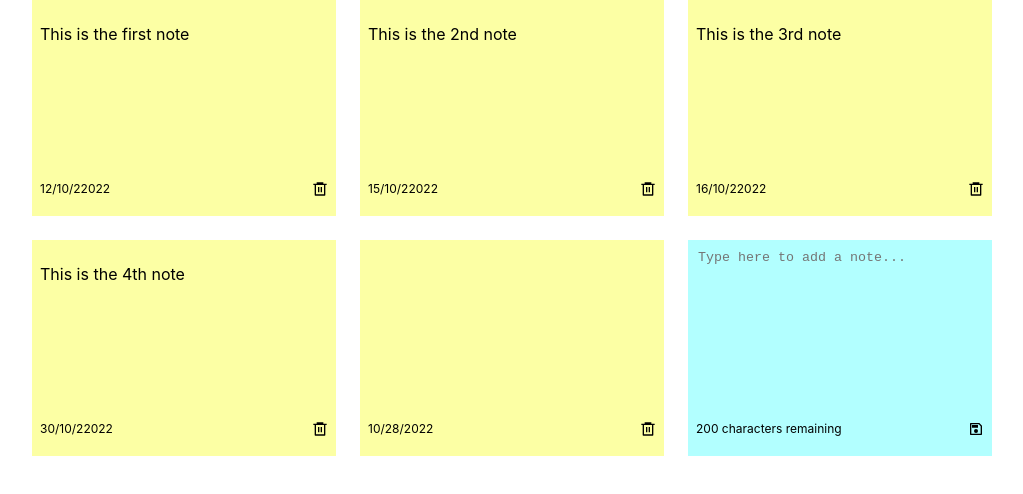
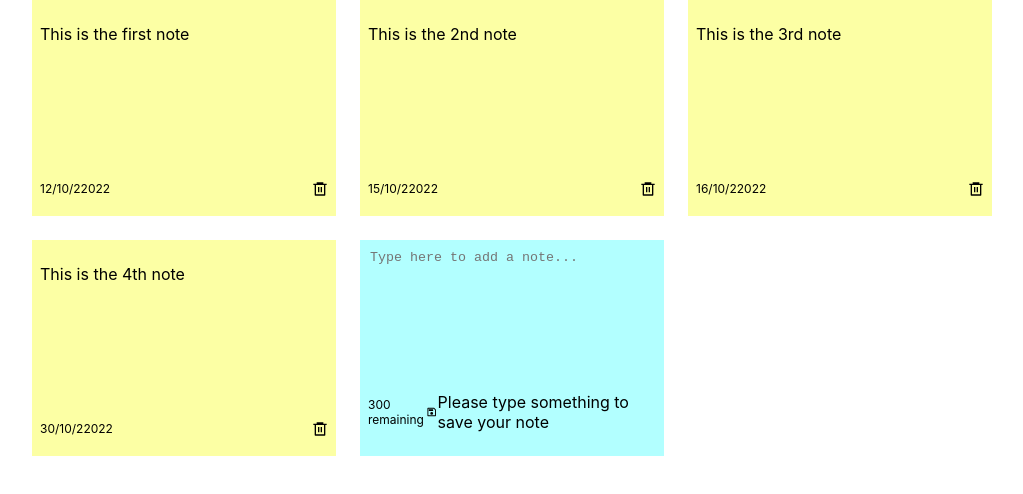
Before and after one commit to nsharma-uk/react-notes-app, a React (Create React App) app: page / in a window 1280 px wide. Both pictures are taken after a click on the icon 776 px from the left and 428 px from the top of the page. Shown: the top 494 px of the page, without its empty margins (128-1151 px from the left). Built offline with nearby package versions, Linux system fonts and the light colour scheme.

Commit message:
error message (wip) & character remaining on note

```diff
--- a/src/components/AddNote.js
+++ b/src/components/AddNote.js
@@ -3,14 +3,25 @@ import { RiSave2Line } from "react-icons/ri";
 
 const AddNote = ({ handleAddNote }) => {
   const [addText, setAddText] = useState("");
+  const [errorMsg, setErrorMsg] = useState("");
 
+  const characterLimit = 300;
+
+  //handle text input
   const handleChange = (e) => {
     console.log(e.target.value);
     setAddText(e.target.value);
   };
 
+  //handle save
   const handleSaveClick = () => {
-    handleAddNote(addText);
+    if (addText.trim().length > 0) {
+      handleAddNote(addText);
+      setAddText("");
+    } else {
+      setErrorMsg("Please type something to save your note");
+      console.log(setErrorMsg);
+    }
   };
 
   return (
@@ -24,8 +35,11 @@ const AddNote = ({ handleAddNote }) => {
       />
 
       <div className="note-footer">
-        <p className="note-footer-text">200 characters remaining</p>
+        <p className="note-footer-text">
+          {characterLimit - addText.length} remaining
+        </p>
         <RiSave2Line onClick={handleSaveClick} />
+        {errorMsg && <p className="error"> {errorMsg} </p>}
       </div>
     </div>
   );
```
